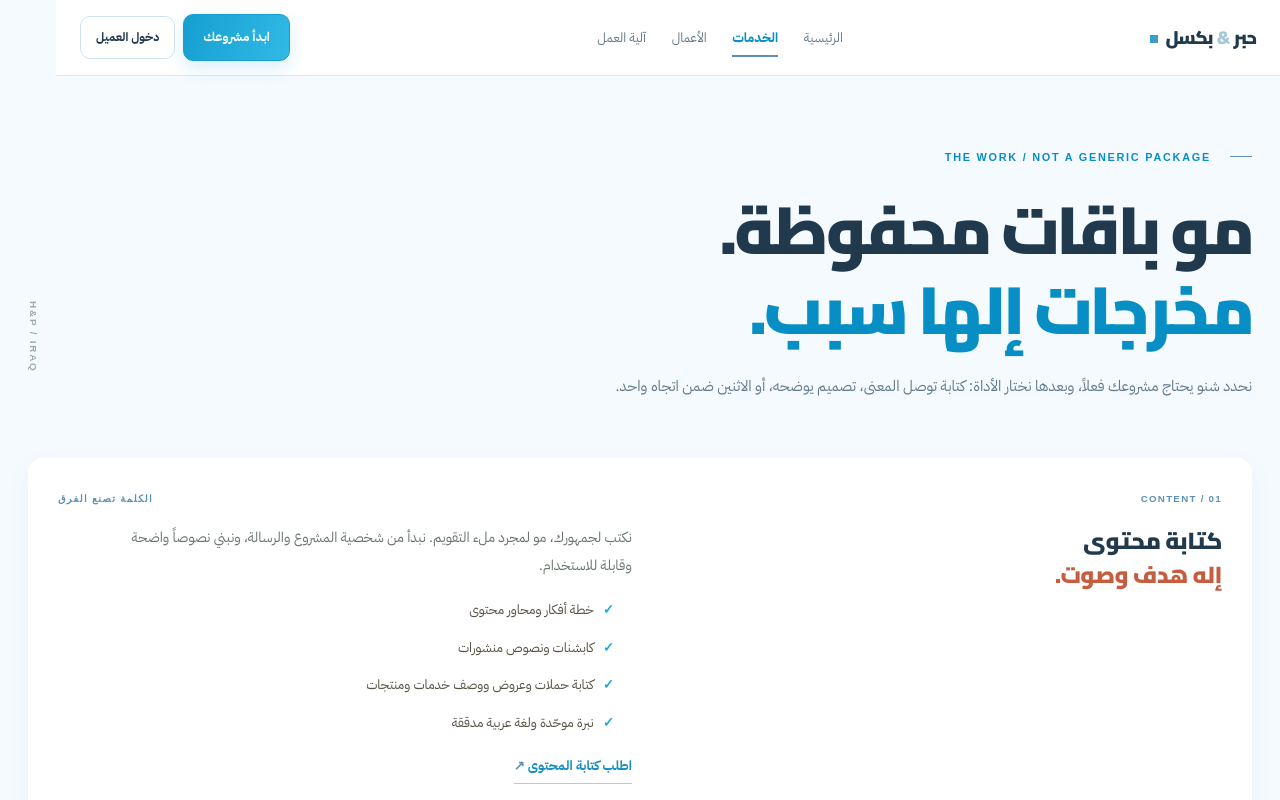
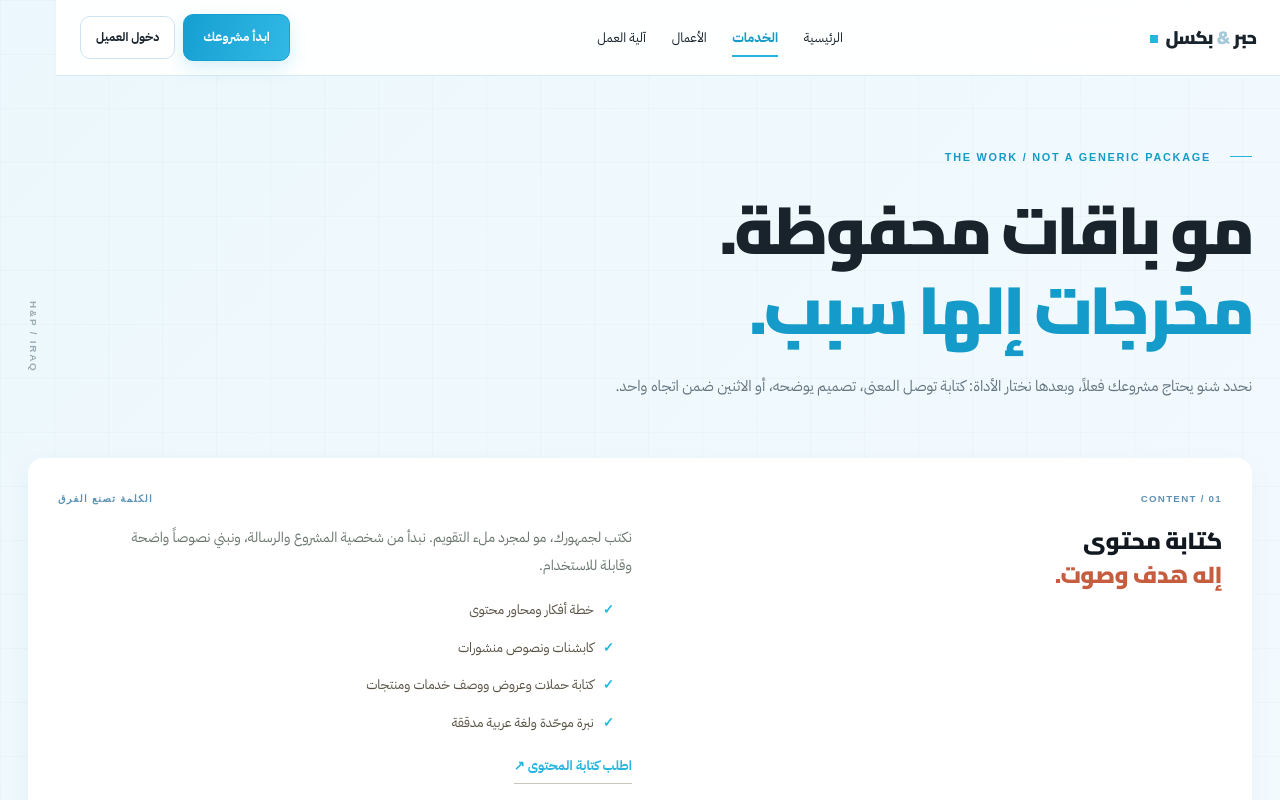
Before and after one commit to hashemlala6-png/hibr-wa-pixel, a website: page services.html in a window 1280 px wide. Shown: the top 800 px of the page. Drawn offline with Linux system fonts and the light colour scheme; no server answers.

Commit message:
Apply unified sky blue white black theme

```diff
--- a/services.html
+++ b/services.html
@@ -9,7 +9,8 @@
  <link rel="icon" type="image/svg+xml" href="favicon.svg">
  <link rel="stylesheet" href="public.css?v=47">
  <link rel="stylesheet" href="site-redesign.css?v=4">
-<link rel="stylesheet" href="experience.css?v=13"><link rel="stylesheet" href="showcase.css?v=4"></head>
+<link rel="stylesheet" href="experience.css?v=13"><link rel="stylesheet" href="showcase.css?v=4"><link rel="stylesheet" href="/hibr-sky-theme.css?v=1">
+</head>
 <body>
  <header class="site nav hp-tabs-nav">
  <a class="logo" href="index.html" aria-label="حبر وبكسل">حبر <span>&</span> بكسل<i></i></a>
```
